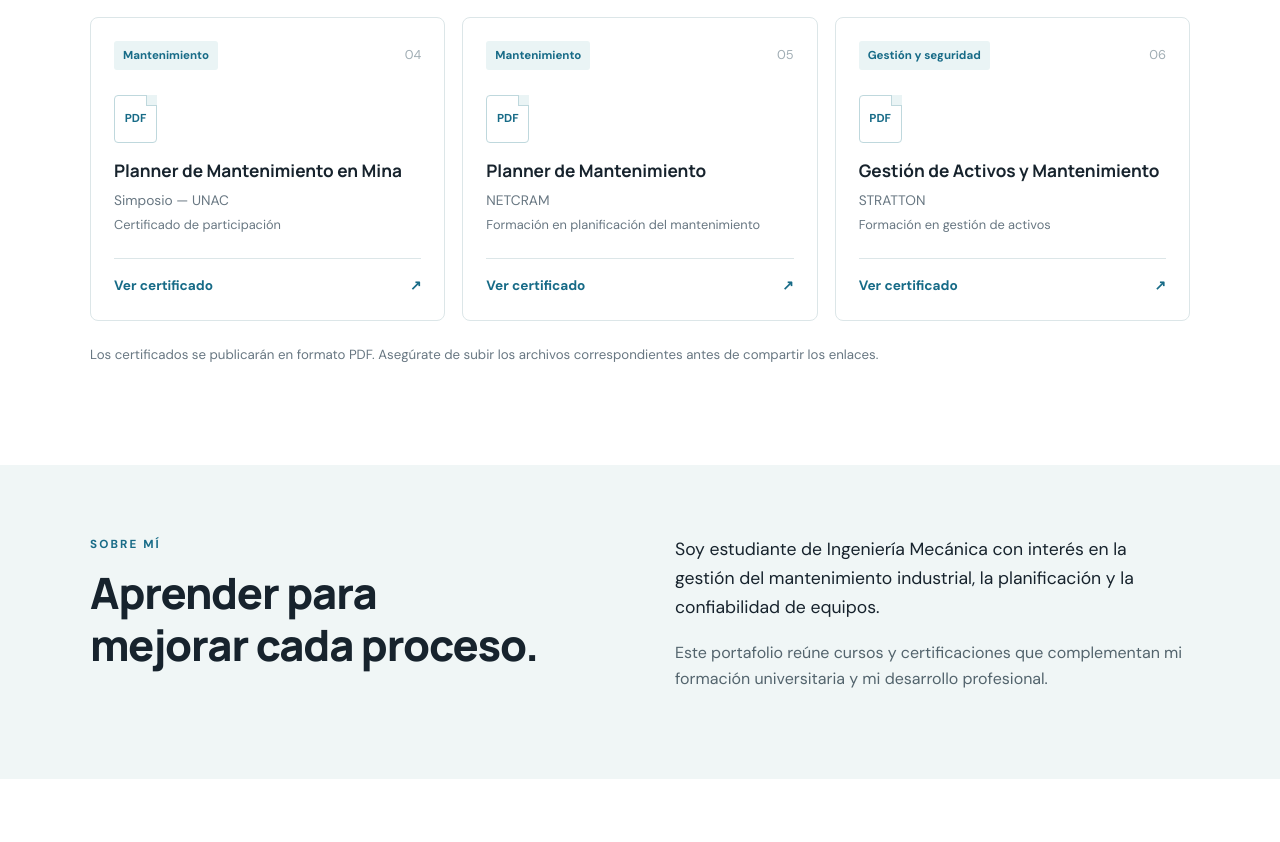
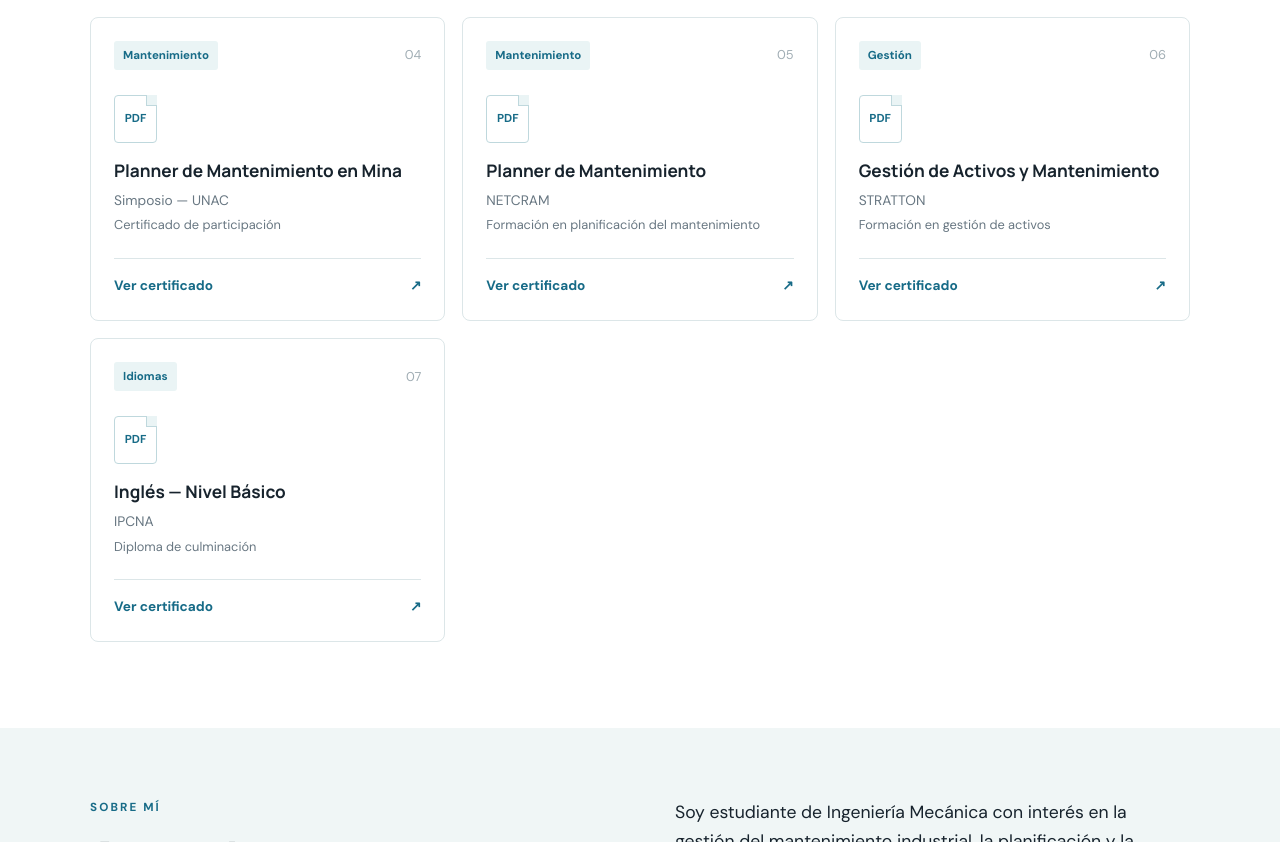
Before and after one commit to JairArias20/certificados, a plain HTML site: page index.html in a window 1280 px wide. Shown: the part 1179-2021 px from the top of the page. Drawn offline with Linux system fonts and the light colour scheme.

Commit message:
Add English language certificate card
Added a new certificate card for English language proficiency.

```diff
--- a/index.html
+++ b/index.html
@@ -128,7 +128,7 @@
 
   <article class="certificate-card" data-category="gestion">
     <div class="card-top">
-      <span class="category">Gestión y seguridad</span>
+      <span class="category">Gestión</span>
       <span class="card-number">06</span>
     </div>
     <div class="file-icon" aria-hidden="true">PDF</div>
@@ -145,12 +145,24 @@
 
   </article>
 
+  <article class="certificate-card" data-category="idiomas">
+    <div class="card-top">
+      <span class="category">Idiomas</span>
+      <span class="card-number">07</span>
+    </div>
+    <div class="file-icon" aria-hidden="true">PDF</div>
+    <h3>Inglés — Nivel Básico</h3>
+    <p class="institution">IPCNA</p>
+    <p class="date">Diploma de culminación</p>
+    <a class="card-link"
+       href="certificados/ingles-icpna.pdf"
+       target="_blank"
+       rel="noopener noreferrer">
+      Ver certificado <span aria-hidden="true">↗</span>
+    </a>
+  </article>
 </div>
 
-<p class="note">
-  Los certificados se publicarán en formato PDF. Asegúrate de subir
-  los archivos correspondientes antes de compartir los enlaces.
-</p>
     </section>
 
     <section class="profile-band" id="perfil">
```
